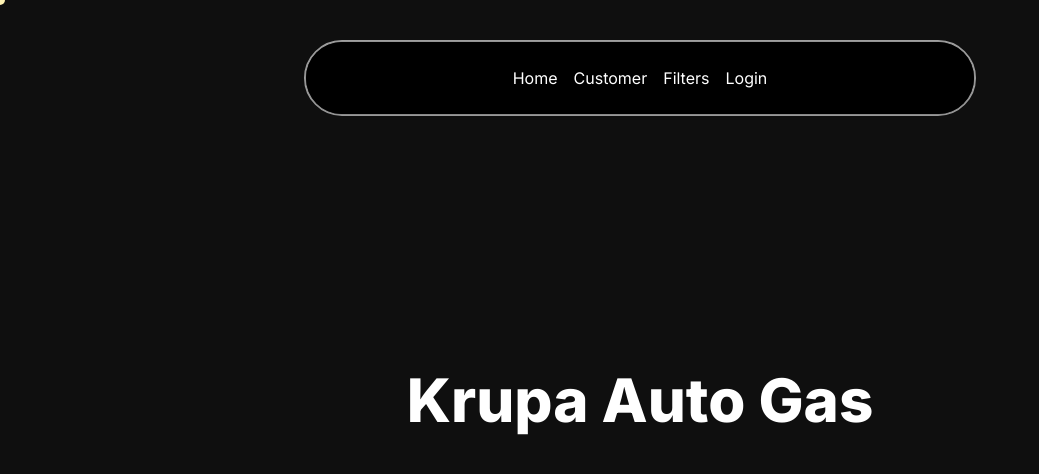
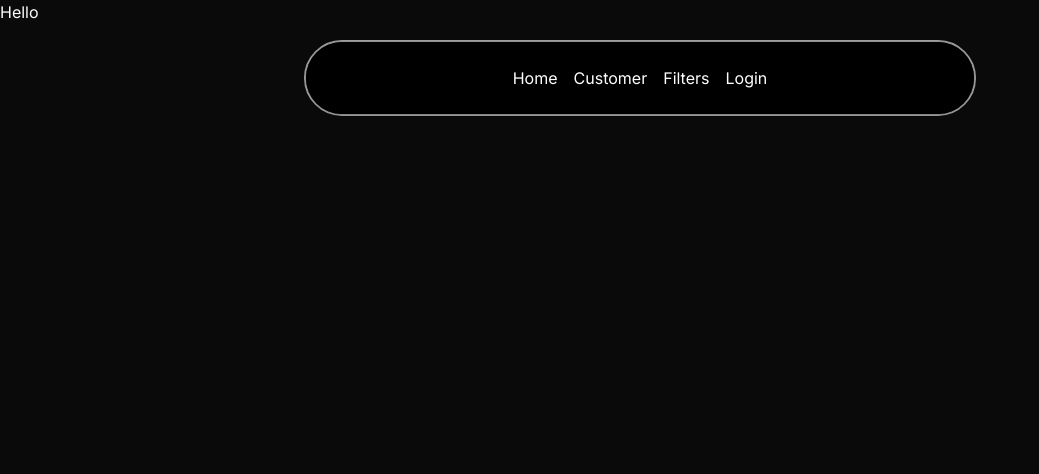
Before and after one commit to Rajtamakuwala3/RCPro, a Next.js app in the folder frontend/: page / in a window 1280 px wide. Shown: the top 474 px of the page, without its empty margins (0-1039 px from the left). Built offline with nearby package versions, Linux system fonts and the light colour scheme.

Commit message:
Home page temporery change

```diff
--- a/frontend/src/app/page.tsx
+++ b/frontend/src/app/page.tsx
@@ -1,10 +1,10 @@
-import Image from "next/image";
 import { HeroSection } from "@/components/HeroSection";
 
 export default function Home() {
   return ( <>
     {/* <h1>Hello</h1> */}
-    <HeroSection/>
+    <h1>Hello </h1>
+    {/* <HeroSection/> */}
   </>
   );
 }
```
